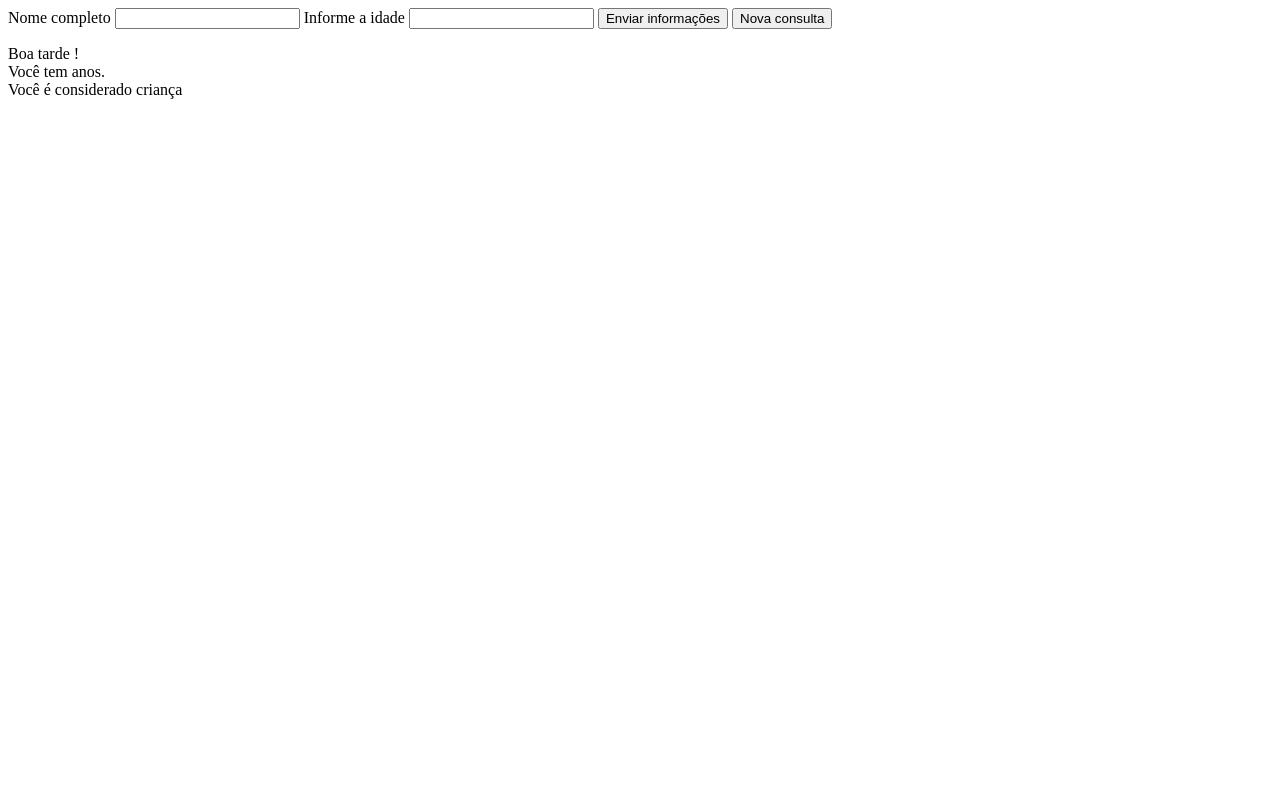
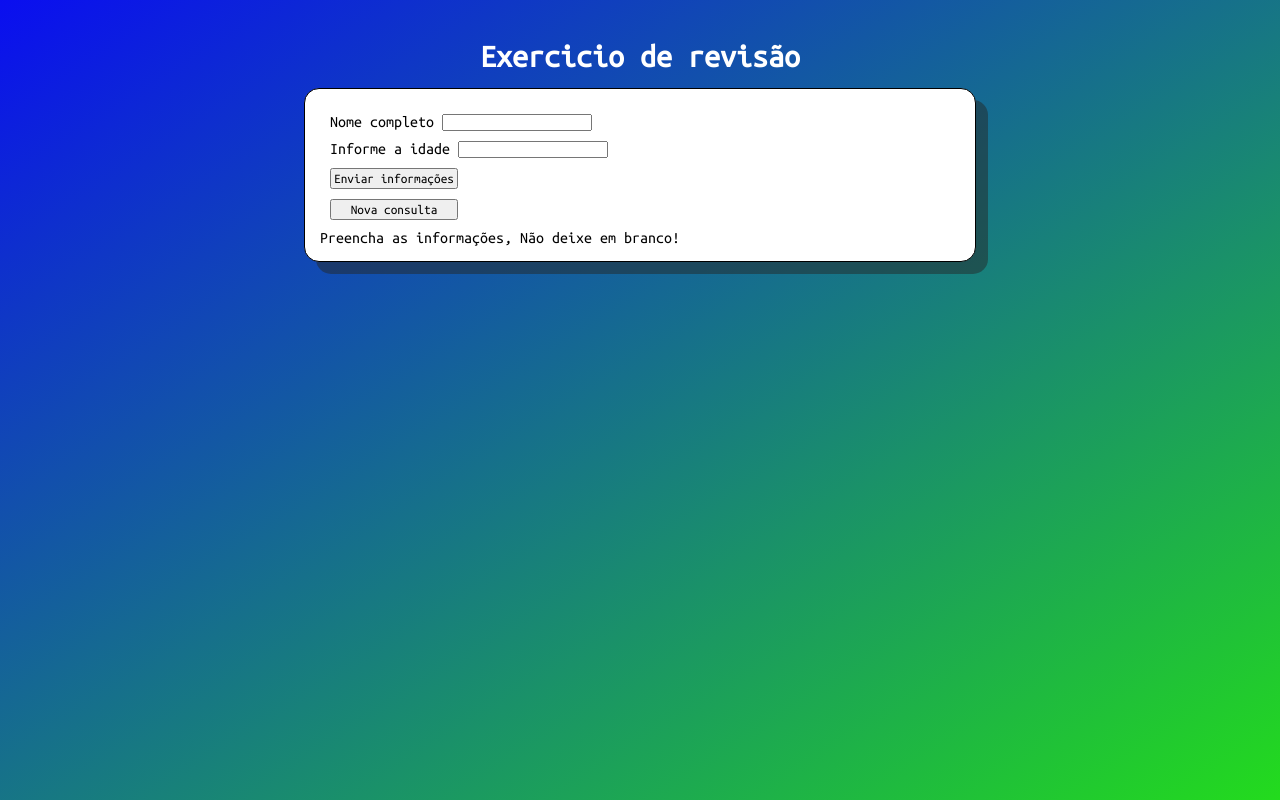
Before and after one commit to Sousa-Edson/DSA3, a plain HTML site: page Exercicio_07/index.html in a window 1280 px wide. Both pictures are taken after a click on the button "Enviar informações". Drawn offline with Linux system fonts and the light colour scheme.

Commit message:
atualização do exercicios 7

```diff
--- /dev/null
+++ b/Exercicio_07/app.js
@@ -0,0 +1,55 @@
+var hora = new Date().getHours();
+        var textoResposta = "";
+
+        var nome = document.getElementById("txtNome");
+        var idade = document.getElementById("txtIdade")
+        var resp = document.getElementById("resposta")
+        console.log(nome.length)
+        console.log(idade.length)
+        function chamaConsulta() {
+            if (nome.value.length != 0 && idade.value.length != 0) {
+
+                textoResposta = horaAtual() + " ! <b>" + nome.value.toUpperCase() + "</b> <br/> Você tem <b>" + idade.value + "</b> anos." +
+                    " <br/> Você é considerado " + statusIdade();
+
+            } else {
+                textoResposta = "Preencha as informações,\nNão deixe em branco!";
+            }
+            resp.innerHTML = textoResposta;
+            console.log(textoResposta)
+        }
+
+        function horaAtual() {
+
+            if (hora >= 0 && hora <= 11) {
+                return "Bom dia"
+            }
+            else if (hora >= 12 && hora <= 18) {
+                return "Boa tarde"
+            }
+            else if (hora >= 8 && hora <= 23) {
+                return "Boa noite"
+            }
+
+        }
+        function statusIdade() {
+            if (idade.value >= 0 && idade.value <= 9) {
+                return "criança"
+            }
+            else if (idade.value >= 10 && idade.value <= 20) {
+                return "jovem"
+            }
+            else if (idade.value >= 21 && idade.value <= 64) {
+                return "adulto"
+            } else {
+                return "idoso"
+            }
+
+        }
+        function limpar() {
+            textoResposta = " ";
+            resp.innerHTML = textoResposta;
+            console.log(textoResposta)
+            console.log("limpar")
+
+        }
--- a/Exercicio_07/index.html
+++ b/Exercicio_07/index.html
@@ -6,6 +6,8 @@
     <meta http-equiv="X-UA-Compatible" content="IE=edge">
     <meta name="viewport" content="width=device-width, initial-scale=1.0">
     <title>exercicio 07</title>
+    <script src="app.js" defer></script>
+    <link rel="stylesheet" href="style.css">
 </head>
 
 <body>
@@ -13,71 +15,30 @@
          Todas as informações devem ser apresentadas no campo:
           Saída
     </p> -->
+
     <main>
+        <h1>Exercicio de revisão</h1>
         <form action="">
-            <label for="nome">Nome completo</label>
-            <input type="text" id="txtNome"  >
-            <label for="idade">Informe a idade</label>
-            <input type="text" id="txtIdade"  >
-            <button type="button" name="btnEnviar" onclick="chamaConsulta()">Enviar informações</button>
-            <button type="reset" name="btnReset">Nova consulta</button>
+            <div>
+                <label for="nome">Nome completo</label>
+                <input type="text" id="txtNome">
+            </div>
+            <div>
+                <label for="idade">Informe a idade</label>
+                <input type="text" id="txtIdade">
+            </div>
+            <div>
+                <button type="button" name="btnEnviar" onclick="chamaConsulta()">Enviar informações</button>
+            </div>
+            <div>
+                <button type="reset" name="btnReset" onclick="limpar()">Nova consulta</button>
+            </div>
+
             <p id="resposta">...</p>
         </form>
     </main>
 
-    <script>
-        var hora = new Date().getHours();
-        var texto = "";
-        var textoStatus = "";
-        var textoResposta = "";
 
-        var nome = document.getElementById("txtNome");
-        var idade = document.getElementById("txtIdade")
-        var resp = document.getElementById("resposta")
-        function chamaConsulta() {
-            if (nome.length != 0 && idade.length != 0) {
-
-                statusIdade();
-                textoResposta = horaAtual() + " ! <b>" + nome.value + "</b> <br/> Você tem <b>" + idade.value + "</b> anos." + " <br/> Você é considerado " + textoStatus;
-                resp.innerHTML = textoResposta;
-                console.log(textoResposta)
-            } else {
-                alert("Preencha as informações,\nNão deixe em branco!")
-            }
-        }
-
-        function horaAtual() {
-
-            if (hora >= 0 && hora <= 11) {
-                texto = "Bom dia"
-            }
-            else if (hora >= 12 && hora <= 18) {
-                texto = "Boa tarde"
-            }
-            else if (hora >= 8 && hora <= 23) {
-                texto = "Boa noite"
-            }
-            return texto;
-
-        }
-        function statusIdade() {
-            if (idade.value >= 0 && idade.value <= 9) {
-                textoStatus = "criança"
-            }
-            else if (idade.value >= 10 && idade.value <= 20) {
-                textoStatus = "jovem"
-            }
-            else if (idade.value >= 21 && idade.value <= 64) {
-                textoStatus = "adulto"
-            } else {
-                textoStatus = "idoso"
-            }
-            console.log(idade.value)
-
-        }
-
-
-    </script>
 </body>
 
 </html>
--- /dev/null
+++ b/Exercicio_07/style.css
@@ -0,0 +1,39 @@
+
+  @import url('https://fonts.googleapis.com/css2?family=Ubuntu+Mono&display=swap');
+
+
+
+*{
+    margin: 0;
+    padding: 0;
+    font-family: 'Ubuntu Mono', monospace;
+}
+main{
+    height: 100vh;
+    width: 100vw;
+    background-image: linear-gradient(to top left, #23db1d, #0a0ef0);
+}
+form{
+    margin: 0 auto;
+    background-color: #fff;
+    width: 50vw;
+    padding: 15px;
+    border: solid 1px;
+    border-radius: 15px ;
+    box-shadow: 12px 12px rgba(36, 41, 41, 0.5);
+
+}
+div{
+    margin: 10px;;
+}
+h1{
+    text-align: center;
+    padding-top: 5vh;
+    padding-bottom: 2vh;
+    color: #fff;
+}
+
+button{
+    padding:  2px;
+    min-width: 8rem;
+}
```
